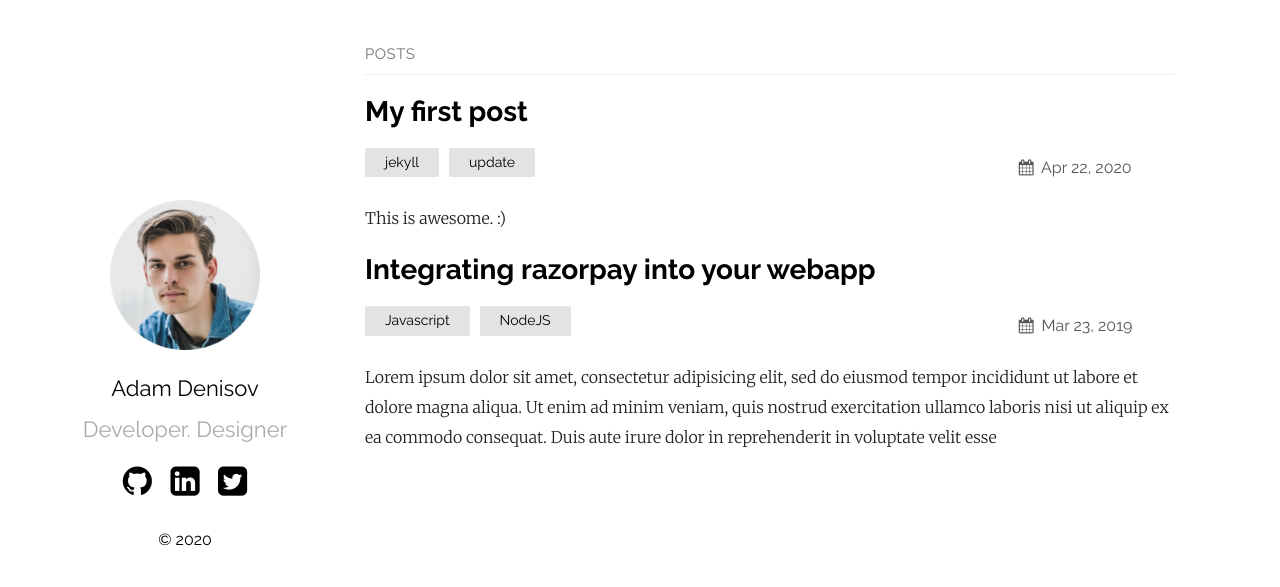
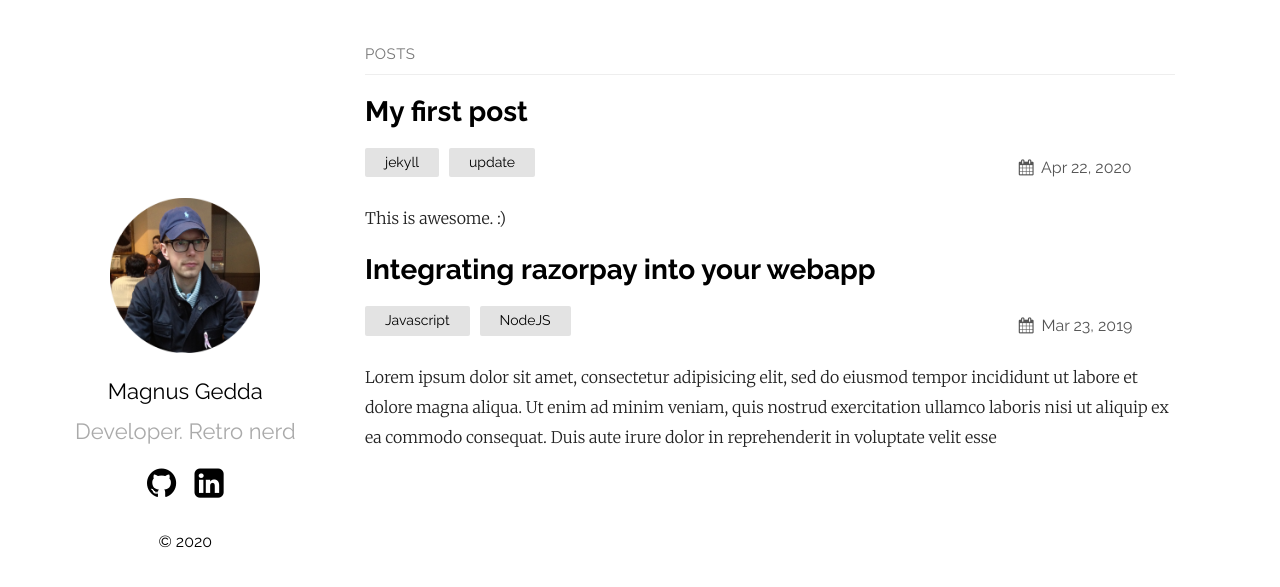
Before and after one commit to mgedda/mgedda.github.io, a Jekyll site: the page built from index.md, in a window 1280 px wide. Shown: the top 587 px of the page. Built offline with Jekyll 4.4.1, drawn with Linux system fonts in a browser that asks for light colours.

Commit message:
Update profile info

```diff
--- a/_config.yml
+++ b/_config.yml
@@ -1,10 +1,8 @@
-title: Your awesome title
+title: Gedda's Tech Blog
 author: GitHub User
-email: your-email@domain.com
+email: tech-blog@gedda.se
 description: > # this means to ignore newlines until "show_exerpts:"
-  Write an awesome description for your new site here. You can edit this
-  line in _config.yml. It will appear in your document head meta (for
-  Google search results) and in your feed.xml site description.
+  Small-time tech blog.
 show_excerpts: true # set to true to show excerpts on the homepage
 
 # Minima date format
@@ -12,21 +10,21 @@ show_excerpts: true # set to true to show excerpts on the homepage
 sass:
   sass_dir: _sass
 plainwhite:
-  name: Adam Denisov
-  tagline: Developer. Designer
+  name: Magnus Gedda
+  tagline: Developer. Retro nerd
   date_format: "%b %-d, %Y"
   sitemap: true # set to true to generate sitemap.xml content
 
   # generate social links in footer
   social_links:
-    twitter: gedda
+    # twitter: gedda
     github:  mgedda
     linkedIn: in/gedda
     rss: rss
     # dribbble: jekyll
     # facebook: jekyll
     # flickr:   jekyll
-    # instagram: jekyll
+    instagram: retroswe
     # linkedin: jekyll
     # pinterest: jekyll
     # youtube: jekyll
```
Also changed, not shown: assets/portfolio.png.
